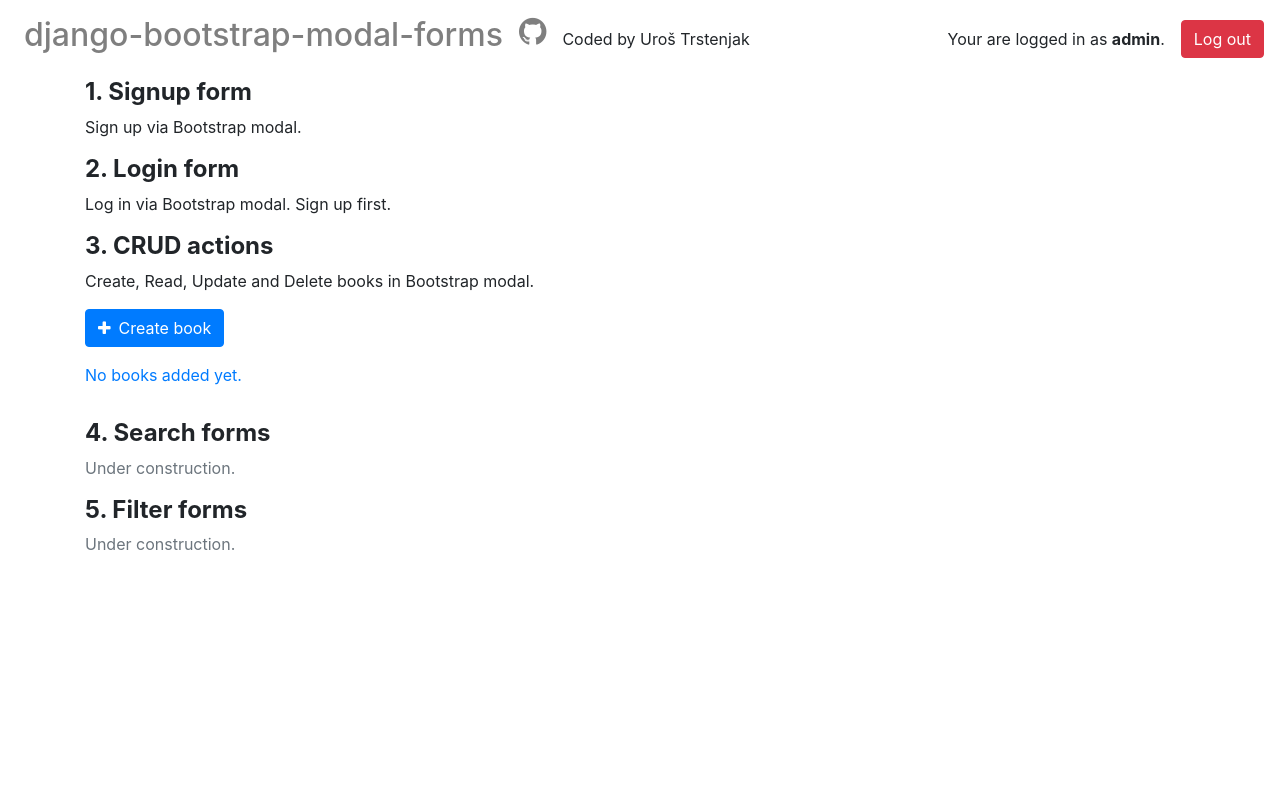
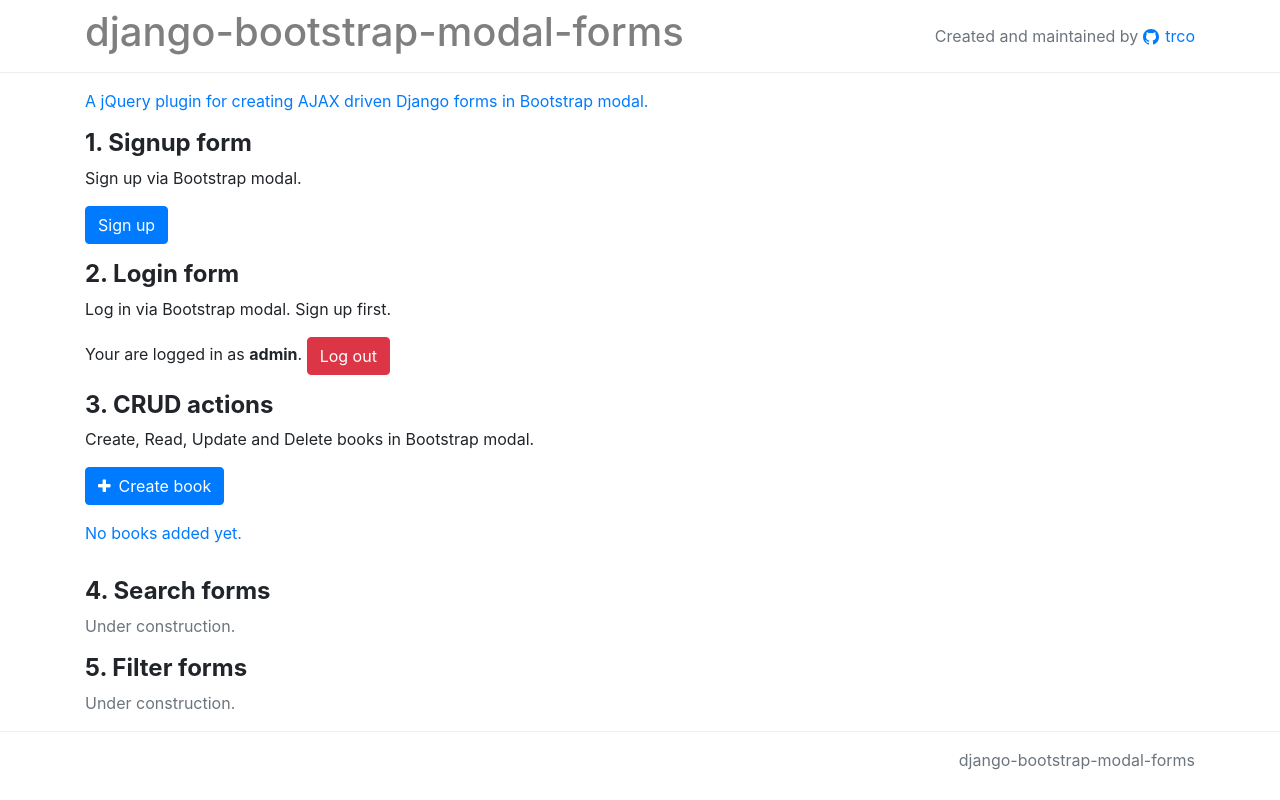
Before and after one commit to trco/django-bootstrap-modal-forms, a Django app: page / in a window 1280 px wide. Run offline with Django 3.2, Linux system fonts and the light colour scheme; a user stored in the database is signed in; data that the repository does not hold is empty; some libraries are stand-ins or nearby versions.

Commit message:
update examples

```diff
--- /dev/null
+++ b/examples/templates/_footer.html
@@ -0,0 +1,6 @@
+<footer class="footer" style="border-top: 1px solid #eee;">
+  <div class="container">
+    <p class="text-muted pull-right mt-3">django-bootstrap-modal-forms
+    </p>
+  </div>
+</footer>
--- a/examples/templates/_header.html
+++ b/examples/templates/_header.html
@@ -1,7 +1,7 @@
 {% load static %}
 
 <!-- Header -->
-<header>
+<header style="border-bottom: 1px solid #eee;">
   <!-- Messages -->
   <div>
     {% if messages %}
@@ -16,43 +16,36 @@
     {% endif %}
   </div>
   <!-- End Messages -->
+  <div class="container">
     <!-- Navbar -->
     <!-- Important: columns can be used directly in navbar since it is d-flex -->
-  <nav class="navbar navbar-expand-lg navbar-light">
+    <nav class="navbar navbar-expand-md navbar-light p-0 py-2">
       <button class="navbar-toggler" type="button" data-toggle="collapse" data-target="#navbarNav" aria-controls="navbarNav" aria-expanded="false" aria-label="Toggle navigation">
         <span class="navbar-toggler-icon"></span>
       </button>
       <div class="collapse navbar-collapse" id="navbarNav">
         <ul class="navbar-nav">
           <li class="nav-item active">
-          <h2>
-            <a class="nav-link" href="/">django-bootstrap-modal-forms
+            <h1>
+              <a class="nav-link p-0" href="/">django-bootstrap-modal-forms
                 <span class="sr-only">(current)</span></a>
-          </h2>
-        </li>
-        <li class="nav-item">
-          <a href="https://github.com/trco/django-bootstrap-modal-forms" class="nav-link" target="_blank">
-            <span class="fa fa-2x fa-github mr-2"></span></a>
+            </h1>
           </li>
         </ul>
-      <span class="">
-        Coded by Uroš Trstenjak
-      </span>
-      {% if user.is_anonymous %}
-        <span class="ml-auto mr-3">
-          <button class="login-btn btn btn-primary" role="button">Log in</button>
-          <button class="signup-btn btn btn-success" role="button">Sign up</button>
-        </span>
-      {% else %}
-        <span class="ml-auto mr-3">
-          Your are logged in as
-          <strong>{{ user }}</strong>.
-        </span>
-        <a href="{% url 'logout' %}" class="logout-btn btn btn-danger" role="button">Log out</a>
-      {% endif %}
+        <p class="text-muted ml-auto m-0">Created and maintained by
+          <a href="https://github.com/trco" target="_blank" style="text-decoration: none;">
+            <svg style="margin-bottom: -3px; margin-right: 2px;" viewbox="0 0 64 64" width="16" height="16">
+              <path
+                stroke-width="0"
+                fill="currentColor"
+                d="M32 0 C14 0 0 14 0 32 0 53 19 62 22 62 24 62 24 61 24 60 L24 55 C17 57 14 53 13 50 13 50 13 49 11 47 10 46 6 44 10 44 13 44 15 48 15 48 18 52 22 51 24 50 24 48 26 46 26 46 18 45 12 42 12 31 12 27 13 24 15 22 15 22 13 18 15 13 15 13 20 13 24 17 27 15 37 15 40 17 44 13 49 13 49 13 51 20 49 22 49 22 51 24 52 27 52 31 52 42 45 45 38 46 39 47 40 49 40 52 L40 60 C40 61 40 62 42 62 45 62 64 53 64 32 64 14 50 0 32 0 Z"></path>
+            </svg>
+          </a>
+          <a href="https://github.com/trco" target="_blank">trco</a>
+        </p>
       </div>
-
     </nav>
     <!-- End Navbar -->
+  </div>
 </header>
 <!-- End Header -->
--- a/examples/templates/accounts/signup.html
+++ b/examples/templates/accounts/signup.html
@@ -32,7 +32,7 @@
   </div>
 
   <div class="modal-footer">
-    <button type="submit" class="btn btn-success" formnovalidate="formnovalidate">Sign up</button>
+    <button type="submit" class="btn btn-primary" formnovalidate="formnovalidate">Sign up</button>
   </div>
 
 </form>
--- a/examples/templates/base.html
+++ b/examples/templates/base.html
@@ -33,6 +33,9 @@
 
     {% block content %}{% endblock content %}
 
+    <!-- Includes -->
+    {% include "_footer.html" %}
+
     <!-- JavaScript -->
     {% block scripts %}
       <script src="{% static 'assets/js/jquery-3.2.1.min.js' %}"></script>
@@ -40,11 +43,6 @@
       <script src="{% static 'assets/js/bootstrap.min.js' %}"></script>
       <!-- You can alternatively load the minified version -->
       <script src="{% static 'js/jquery.bootstrap.modal.forms.min.js' %}"></script>
-      <!-- Log in & Sign up buttons -->
-      <script type="text/javascript">
-        $(".login-btn").modalForm({formURL: "{% url 'login' %}", successURL: "/"});
-        $(".signup-btn").modalForm({formURL: "{% url 'signup' %}", successURL: "/"});
-      </script>
     {% endblock scripts %}
 
     {% block extrascripts %}{% endblock extrascripts %}
--- a/examples/templates/index.html
+++ b/examples/templates/index.html
@@ -2,17 +2,37 @@
 
 {% block content %}
 
-  <div class="container">
+  <div class="container mt-3">
     <div class="row">
       <div class="col">
+        <p class="text-primary">A jQuery plugin for creating AJAX driven Django forms in Bootstrap modal.</p>
         <h4>
           <strong>1. Signup form</strong>
         </h4>
         <p>Sign up via Bootstrap modal.</p>
+        <div class="row">
+          <div class="col-12 mb-3">
+            <button class="signup-btn btn btn-primary" type="button" name="button">Sign up</button>
+          </div>
+        </div>
         <h4>
           <strong>2. Login form</strong>
         </h4>
         <p>Log in via Bootstrap modal. Sign up first.</p>
+        <div class="row">
+          <div class="col-12 mb-3">
+            {% if not user.is_anonymous %}
+              <span>
+                Your are logged in as
+                <strong>{{ user }}</strong>.
+              </span>
+              <a href="{% url 'logout' %}" class="logout-btn btn btn-danger" role="button">Log out</a>
+            {% else %}
+              <button class="login-btn btn btn-primary" type="button" name="button">Log in</button>
+            {% endif %}
+          </div>
+
+        </div>
         <h4>
           <strong>3. CRUD actions</strong>
         </h4>
@@ -88,12 +108,19 @@
 {% block extrascripts %}
   <script type="text/javascript">
     $(function () {
+      // Log in & Sign up buttons
+      $(".login-btn").modalForm({formURL: "{% url 'login' %}", successURL: "/"});
+      $(".signup-btn").modalForm({formURL: "{% url 'signup' %}", successURL: "/"});
+
+      // Create book button
       $(".create-book").modalForm({formURL: "{% url 'create_book' %}", successURL: "/"});
 
+      // Update book buttons
       $(".update-book").each(function () {
         $(this).modalForm({formURL: $(this).data('id'), successURL: "/"});
       });
 
+      // Delete book buttons
       $(".delete-book").each(function () {
         $(this).modalForm({formURL: $(this).data('id'), successURL: "/"});
       });
```
Lines whose indentation alone changed are shown as unchanged.
